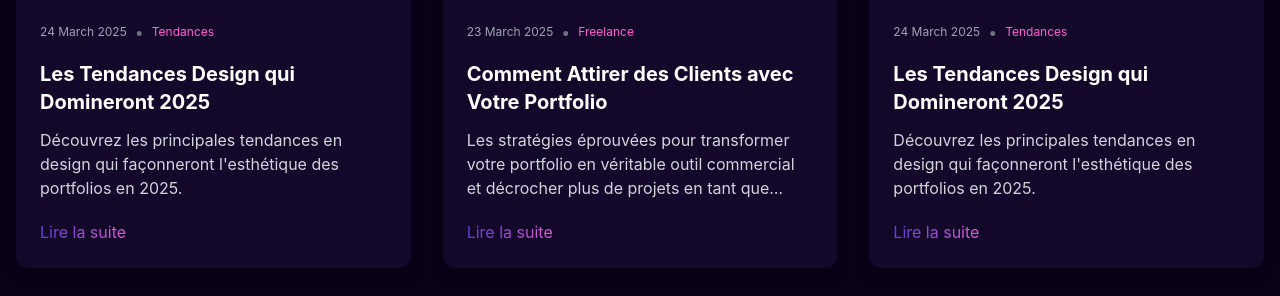
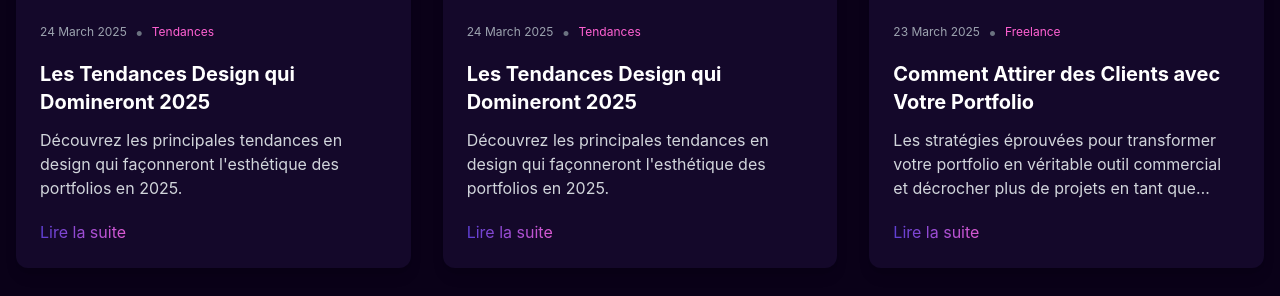
Before and after one commit to Portfolio-professionnal/AthenaPro, a Jekyll site: the page built from Blog.html, in a window 1280 px wide and 900 px high, scrolled down 576 px, cut to the strip 238-534 px from the top of the window. Built offline with Jekyll 4.4.1, drawn with Linux system fonts in a browser that asks for light colours; nearby versions of some CDN libraries.

Commit message:
Update Blog.html

```diff
--- a/Blog.html
+++ b/Blog.html
@@ -132,10 +132,7 @@
             </a>
           </div>
         </article>
-        {% endfor %}
         <!-- Featured Post 2 -->
-                  {% for post in featured_posts %}
-          <!-- Featured Post 1 synchronisé -->
              <article class="group rounded-xl overflow-hidden bg-[#14082A] shadow-lg transform transition-all duration-300 hover:-translate-y-2">
           <div class="relative overflow-hidden">
             <a href="{{ post.url | relative_url }}" class="block">
```
